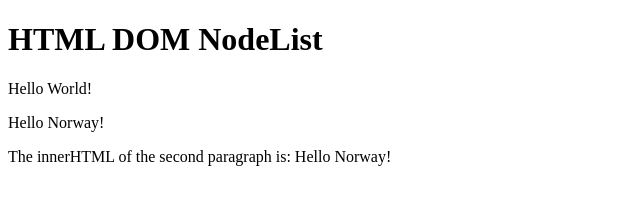
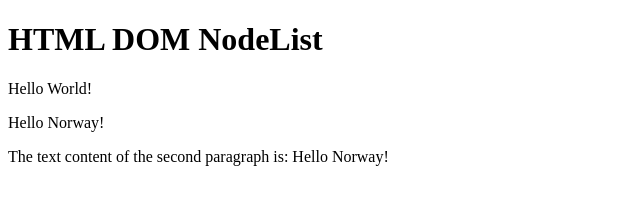
Before and after one commit to ariflinkon/JSON-API-practise, a plain HTML site: page Dom-node-list.html in a window 1280 px wide. Shown: the full height of the page, 0-640 px from the left. Drawn offline with Linux system fonts and the light colour scheme.

Commit message:
Update the code

```diff
--- a/Dom-node-list.html
+++ b/Dom-node-list.html
@@ -12,7 +12,7 @@
 const myNodelist = document.querySelectorAll("p");
 
 document.getElementById("demo").textContent =
-  `The innerHTML of the second paragraph is: ${myNodelist[1].textContent}`;
+  `The text content of the second paragraph is: ${myNodelist[1].textContent}`;
 </script>
 
 </body>
```
